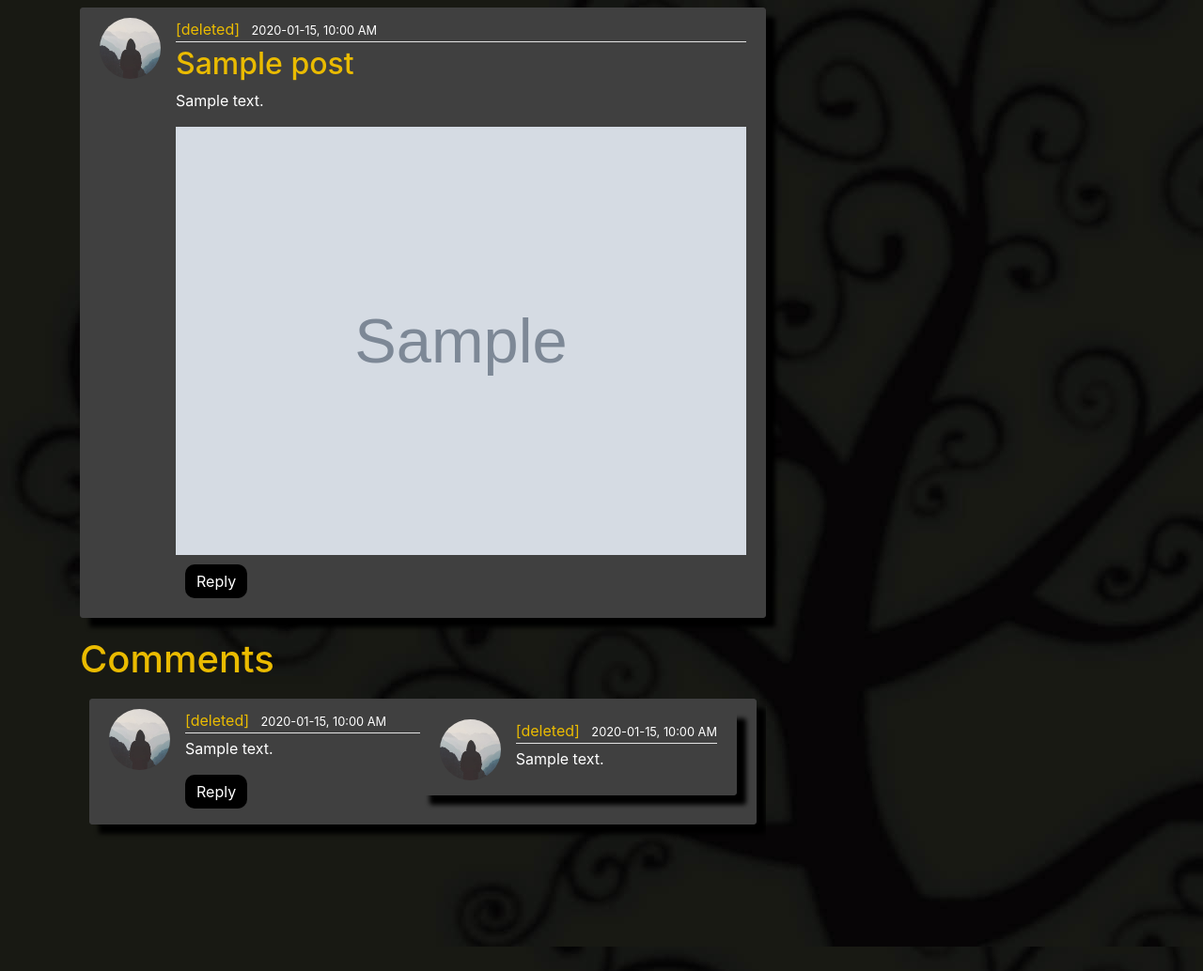
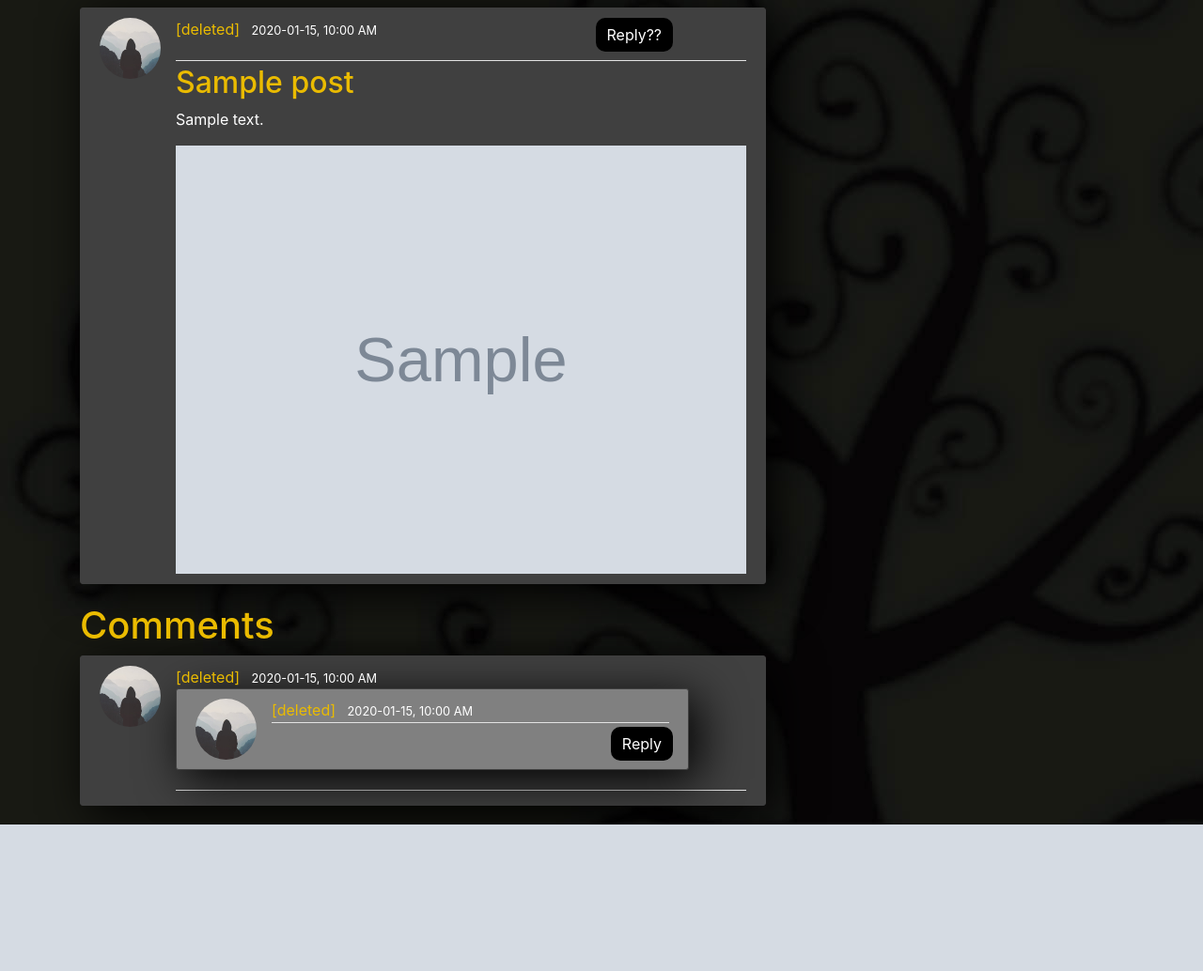
Before and after one commit to jdunjords/peep, a Flask app: page /post/1 in a window 1280 px wide. Shown: the part 72-1106 px from the top of the page at 94% size. After the commit the page ends 950 px from the top, so only its background shows below. Run offline with Flask 2, Linux system fonts and the light colour scheme; tables that the repository leaves empty hold one stand-in row (values such as "Sample post"); grey boxes marked "Sample" are stand-in pictures; parts of the project's set-up code (start-up, migrations or seed data) failed here and were passed over; some libraries are stand-ins or nearby versions.

Commit message:
some styling

```diff
--- a/peep/static/main.css
+++ b/peep/static/main.css
@@ -1,3 +1,7 @@
+.navbar-logo{
+  height: 5%;
+  width: 5%;
+}
 body {
 	background-image: url('./design-images/background.jpg');
 	color: #333333;
@@ -8,7 +12,7 @@ body {
 	color: #eabb00;
   }
   .content-section{
-    box-shadow: 10px 10px 5px black;
+    box-shadow: 10px 10px 50px black;
   }
 
   .image-box{
@@ -74,27 +78,6 @@ body {
 	margin-right: 16px;
   }
 
-  .btn-outline-info {
-    background-color: black;
-    border-color: black;
-    color: white;
-  }
-  .btn-info
-  {
-    background-color: #95f953;
-    border-color: #95f953;
-    color: black;
-  }
-  .btn-info:hover {
-    color: white;
-    background-color: black;
-    border-color: black;
-  }
-  .btn-outline-info:hover{
-    background-color: #95f953;
-    border-color:#95f953;
-    color: black;
-  }
   .article-metadata {
     padding-bottom: 1px;
     margin-bottom: 4px;
@@ -129,18 +112,6 @@ body {
   a.nav-link:hover {
     color: white;
   }
-  .identify-btn{
-    background-color: black;
-    position: absolute;
-    bottom: 0%;
-    left: 32%;
-    margin: 5px;
-    height: 30px;
-    color: white;
-  }
-  a.identify-btn:hover{
-    color: #95f953;
-  }
 
   a.mr-2{
     color: #eabb00;
@@ -157,24 +128,10 @@ body {
   .action-icon {
     width: 20px;
   }
-  .button-style{
-    height: 40px;
-    width: 200px;
-    position: absolute;
-  }
   .col-lg {
     padding: 20px;
   }
 
-  .reply-btn {
-    border-radius: 10px;
-    background-color: black;
-    color: white;
-    border: none;
-  }
-  .reply-btn:hover{
-    color: #95f953;
-  }
   legend{
     color: white;
   }
@@ -187,6 +144,11 @@ body {
   .wrapper {
     display: grid;
     grid-template-columns: auto auto auto;
+  }
+  .comment-section {
+    overflow-y: scroll;
+    padding: 10px;
+    padding-bottom: 30px;
   }
 
   .image-content{
@@ -201,25 +163,81 @@ body {
     align-content: center;
   }
 
-.favorite-btn:hover{
+  .sub-comment{
+    background-color: grey;
+    max-width: 90%;
+  }
+
+  /* buttons */
+  .btn-outline-info {
+    background-color: black;
+    border-color: black;
+    color: white;
+  }
+  .btn-info
+  {
+    background-color: #95f953;
+    border-color: #95f953;
+    color: black;
+  }
+  .btn-info:hover {
+    color: white;
+    background-color: black;
+    border-color: black;
+  }
+  .btn-outline-info:hover{
+    background-color: #95f953;
+    border-color:#95f953;
+    color: black;
+  }
+  .identify-btn{
+    background-color: black;
+    position: absolute;
+    bottom: 0%;
+    left: 32%;
+    margin: 5px;
+    height: 30px;
+    color: white;
+  }
+  .button-style{
+    height: 40px;
+    width: 200px;
+    position: absolute;
+  }
+  .reply-btn {
+    border-radius: 10px;
+    background-color: black;
+    color: white;
+    border: none;
+    position: absolute;
+    right: 15%;
+  }
+  .btn:hover{
     color: #95f953;
   }
 
-.navbar-logo{
-  height: 5%;
-  width: 5%;
+.view-all-btn{
+  border-radius: 10px;
+  background-color: black;
+  color: white;
+  border: none;
+  /* position: absolute;
+   right: 25%;
+  bottom: 0%; */
+}
+.prev-comments{
+  background-color: grey;
+  margin: 10px;
 }
 
-#imageDropdown{
-  position: absolute;
-  right: 0%;
-}
 .dropdown-btn{
   background-color:black;
   border: none;
   color: white;
   border-radius: 10px;
-  float: right;
+  position: absolute;
+  right: 0%;
+  bottom: 0%;
 }
 .delete-comment{
   background-color: red;
@@ -230,6 +248,12 @@ body {
   text-align: center;
   color: white;
 }
+
+/* drop down */
+#imageDropdown{
+  position: absolute;
+  right: 0%;
+}
 .dropdown-delete{
  color: red;
 }
@@ -237,16 +261,8 @@ body {
 .dropdown-item{
 text-decoration: none;
 }
-
 .dropdown{
   padding: 10px;
-}
-
-.comment-section {
-  height:300px;
-  overflow-y: scroll;
-  padding: 10px;
-  padding-bottom: 30px;
 }
 /* media query
 @media screen and (min-width: 600px){
--- a/peep/templates/home.html
+++ b/peep/templates/home.html
@@ -57,7 +57,7 @@
 
 			<!-- comments for each post -->
 			{% for comment in comments_all[outer_loop.index0] %}
-			<article class="media content-section">
+			<article class="media content-section prev-comments">
 				<img class="rounded-circle article-img" src="{{ url_for('static', filename='profile_pics/' + comment.author.image_file) }}" alt="">
 				<div style="color:white;" class="media-body">
 					<div class="article-metadata">
@@ -67,13 +67,13 @@
 						<small class="text-white">{{ comment.date_commented.strftime('%Y-%m-%d, %I:%M %p') }}</small>
 					</div>
 					<p class = "article-content "> {{ comment.content }}</p>
+					<a class="view-all-btn btn" href="{{ url_for('posts.post', post_id=post.id) }}">View All Comments</a>
 			</article>
 			{% endfor %}
 
 			<!-- buttons -->
+			<a class="reply-btn btn" href="{{ url_for('posts.comment', post_id=post.id) }}">Reply</a>
 			<div class="dropdown">
-				<a class="reply-btn btn" href="{{ url_for('posts.post', post_id=post.id) }}">View Comments</a>
-				<a class="reply-btn btn" href="{{ url_for('posts.comment', post_id=post.id) }}">Reply</a>
 				{% if post.author == current_user %}
 				<!-- dropdown buttons -->
 				<button class = "dropdown-btn" type="button" id="dropdownMenuButton" data-toggle="dropdown" aria-haspopup="true" aria-expanded="false">
--- a/peep/templates/post.html
+++ b/peep/templates/post.html
@@ -6,7 +6,25 @@
 				<div class="article-metadata">
 					<a class="mr-2" href="{{ url_for('users.user_posts', username=post.author.username) }}">{{ post.author.username }}</a>
 					<small class="text-white">{{ post.date_posted.strftime('%Y-%m-%d, %I:%M %p') }}</small>
+
+					<!-- reply button -->
+					<a class="reply-btn btn" href="{{ url_for('posts.comment', post_id=post.id) }}">Reply??</a>
+
+					<!-- drop down -->
+					<div class="dropdown">
+						{% if post.author == current_user %}
+						<!-- dropdown buttons -->
+						<button class = "dropdown-btn" type="button" id="dropdownMenuButton" data-toggle="dropdown" aria-haspopup="true" aria-expanded="false">
+							<span class="material-icons"> more_horiz</span>
+						</button>
+						<div class="dropdown-menu" aria-labelledby="dropdownMenuButton">
+							<a class="dropdown-item"  href="{{ url_for('posts.update_post', post_id=post.id) }}">Update</a>
+							<a class="dropdown-item" style="color:red"  type="button" data-toggle="modal" data-target="#deleteModal"> Delete </a>
 						</div>
+						{% endif %}
+					</div>
+				</div>
+
 			<h2 class="article-title">{{ post.title }}</h2>
 			<p class="article-content">{{ post.content }}</p>
 
@@ -47,28 +65,11 @@
 			{% elif post_images|length == 1 %}
 			<img class="d-block w-100" src="{{ url_for('static', filename='post_pics/' + post_images[0].image_file) }}" alt="{{ post_images[0].image_file }}">
 			{% endif %}
-
-			<div class="dropdown">
-				<!-- reply button -->
-				<a class="reply-btn btn" href="{{ url_for('posts.comment', post_id=post.id) }}">Reply</a>
-
-				{% if post.author == current_user %}
-				<!-- dropdown buttons -->
-				<button class = "dropdown-btn" type="button" id="dropdownMenuButton" data-toggle="dropdown" aria-haspopup="true" aria-expanded="false">
-					<span class="material-icons"> more_horiz</span>
-				</button>
-				<div class="dropdown-menu" aria-labelledby="dropdownMenuButton">
-					<a class="dropdown-item"  href="{{ url_for('posts.update_post', post_id=post.id) }}">Update</a>
-					<a class="dropdown-item" style="color:red"  type="button" data-toggle="modal" data-target="#deleteModal"> Delete </a>
-				</div>
-				{% endif %}
-			</div>
 	    	</div>
 	</article>
 
+	<!-- comments -->
 	<h1> Comments </h1>
-	<div class="comment-section">
-	<!-- comments -->
 	{% for comment in comments %}
 	<article class="media content-section">
 		<img class="rounded-circle article-img" src="{{ url_for('static', filename='profile_pics/' + comment.author.image_file) }}" alt="">
@@ -80,17 +81,7 @@
 						{{ comment.author.username }}
 					</a>
 					<small class="text-white">{{ comment.date_commented.strftime('%Y-%m-%d, %I:%M %p') }}</small>
-				</div>
 
-				<!-- comment content -->
-				<p class = "article-content "> {{ comment.content }}</p>
-
-				<!-- reply to comment button -->
-				<a
-					class="reply-btn btn"
-					href="{{ url_for('posts.subcomment', post_id=post.id, comment_id=comment.id, user_id=comment.author.id) }}">
-					Reply
-				</a>
 
 					<!-- dropdown buttons for comments   -->
 					{% if comment.author == current_user %}
@@ -104,6 +95,11 @@
 							</a>
 						</div>
 					</div>
+				</div>
+
+				<!-- comment content -->
+				<p class = "article-content "> {{ comment.content }}</p>
+
 				<!-- delete comment modal -->
 				<div class="modal fade" id="deleteCommentModal" tabindex="-1" role="dialog" aria-labelledby="deleteModalLabel" aria-hidden="true">
 					<div class="modal-dialog" role="document">
@@ -125,10 +121,9 @@
 					</div>
 				</div>
 				{% endif %}
-
-			</div>
+				<!-- sub comments -->
 				{% for subcomment in subcomments[loop.index0] %}
-				<article class="media content-section">
+				<article class="media content-section sub-comment">
 					<img class="rounded-circle article-img" src="{{ url_for('static', filename='profile_pics/' + comment.author.image_file) }}" alt="">
 					<div style="color:white;" class="media-body">
 						<div class="article-metadata">
@@ -136,10 +131,6 @@
 								{{ subcomment.author.username }}
 							</a>
 							<small class="text-white">{{ subcomment.date_commented.strftime('%Y-%m-%d, %I:%M %p') }}</small>
-						</div>
-						<p class = "article-content "> {{ subcomment.content }}</p>
-				</article>
-
 							<!-- dropdown buttons for comments   -->
 							{% if subcomment.author == current_user %}
 							<div class="dropdown">
@@ -152,6 +143,10 @@
 									</a>
 								</div>
 							</div>
+						</div>
+						<p class = "article-content "> {{ subcomment.content }}</p>
+
+					</article>
 
 					<!-- delete subcomment modal -->
 					<div class="modal fade" id="deleteSubCommentModal" tabindex="-1" role="dialog" aria-labelledby="deleteModalLabel" aria-hidden="true">
@@ -175,9 +170,15 @@
 					</div>
 					{% endif %}
 					{% endfor %}
+				</div>
+				<!-- reply to comment button -->
+				<a class="reply-btn btn"
+					href="{{ url_for('posts.subcomment', post_id=post.id, comment_id=comment.id, user_id=comment.author.id) }}">
+					Reply
+				</a>
 			</article>
 			{% endfor %}
-</div>
+
 
 			<!-- Modal -->
 			<div class="modal fade" id="deleteModal" tabindex="-1" role="dialog" aria-labelledby="deleteModalLabel" aria-hidden="true">
@@ -199,5 +200,4 @@
 				</div>
 			</div>
 
-
 {% endblock content %}
```
Lines whose indentation alone changed are shown as unchanged.
